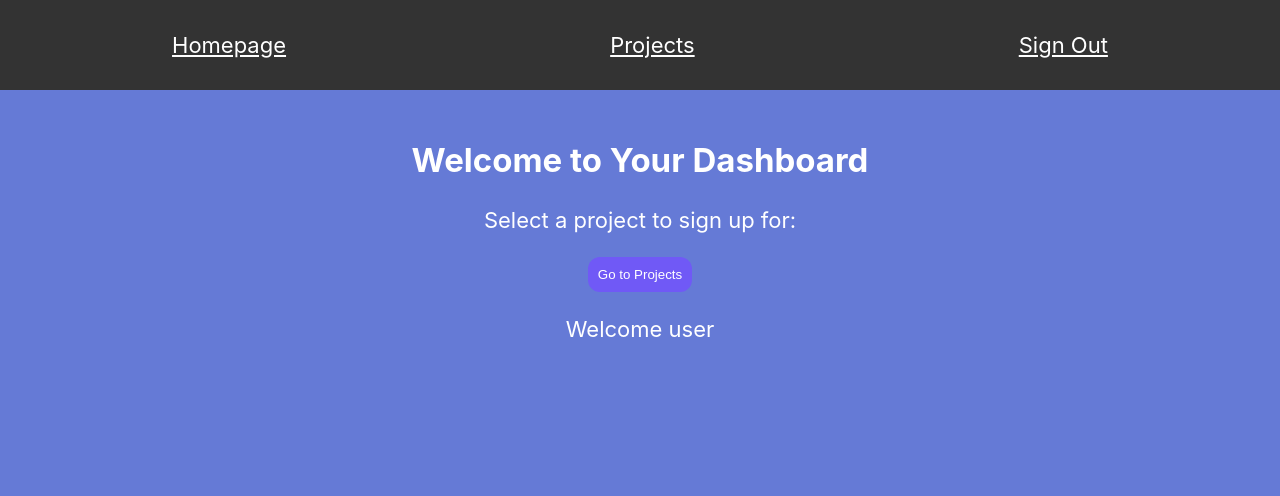
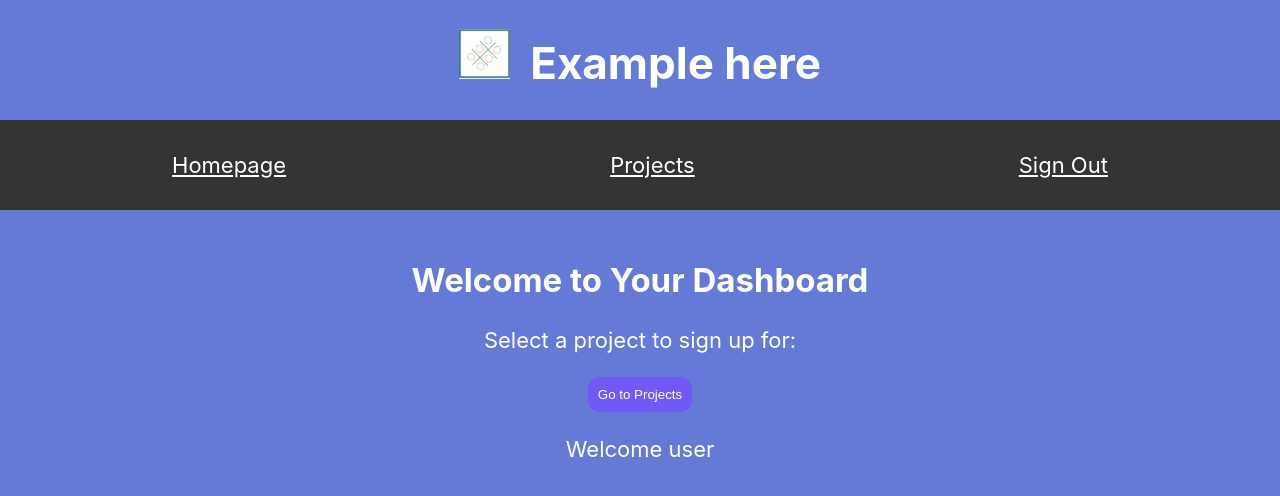
Before and after one commit to jasonbhlee/final_project, a React (Create React App) app in the folder project-app-frontend/: page /home in a window 1280 px wide. Shown: the top 496 px of the page. Built offline with nearby package versions, Linux system fonts and the light colour scheme.

Commit message:
added logo

```diff
--- a/project-app-frontend/src/pages/HomePage.js
+++ b/project-app-frontend/src/pages/HomePage.js
@@ -1,11 +1,18 @@
 import React from 'react';
 import { Link } from 'react-router-dom';
-
+import logo from '../logo.png';
 function HomePage() {
   return (
     <div>
+      <header style={{ display: 'flex', justifyContent: 'center', alignItems: 'center', textAlign: 'center' }}>
+        <h1>
+          <img
+    src={logo}
+    alt="Logo"
+    style={{ height: '50px', marginRight: '20px' }}/>Example here</h1></header>
       {/* Navbar */}
       <nav style={{ backgroundColor: '#333', padding: '10px', color: '#fff' }}>
+
         <ul style={{ listStyle: 'none', display: 'flex', justifyContent: 'space-around', padding: 0 }}>
           <li><Link to="/home" style={{ color: '#fff' }}>Homepage</Link></li>
                     <li><Link to="/projects" style={{ color: '#fff' }}>Projects</Link></li>
--- a/project-app-frontend/src/pages/ProjectsPage.js
+++ b/project-app-frontend/src/pages/ProjectsPage.js
@@ -1,6 +1,6 @@
 import React, { useState, useEffect } from 'react';
 import { Link } from 'react-router-dom';
-
+import logo from '../logo.png';
 function ProjectsPage() {
   const [signedUpProjects, setSignedUpProjects] = useState([]);
   const userEmail = localStorage.getItem('userEmail'); // Get email from localStorage
@@ -76,6 +76,12 @@ function ProjectsPage() {
 
   return (
     <div>
+      <header style={{ display: 'flex', justifyContent: 'center', alignItems: 'center', textAlign: 'center' }}>
+              <h1>
+                <img
+          src={logo}
+          alt="Logo"
+          style={{ height: '50px', marginRight: '20px' }}/>Example here</h1></header>
       {/* Navbar */}
       <nav style={{ backgroundColor: '#333', padding: '10px', color: '#fff' }}>
         <ul style={{ listStyle: 'none', display: 'flex', justifyContent: 'space-around', padding: 0 }}>
--- a/project-app-frontend/src/pages/RegisterPage.js
+++ b/project-app-frontend/src/pages/RegisterPage.js
@@ -42,7 +42,9 @@ function RegisterPage() {
   };
 
   return (
-    <div style={{ textAlign: 'center', marginTop: '50px' }}>
+
+    <div style={{ textAlign: 'center'}}>
+      <nav style={{ backgroundColor: '#333', padding: '10px', color: '#fff', height: '74px' }}></nav>
       <h2>Register</h2>
       <form onSubmit={handleSubmit} style={{ textAlign: 'left', display: 'inline-block' }}>
         <div style={{ marginBottom: '10px' }}>
--- a/project-app-frontend/src/pages/SignInPage.js
+++ b/project-app-frontend/src/pages/SignInPage.js
@@ -79,7 +79,13 @@ function SignInPage() {
 
   return (
     <div style={{ textAlign: 'center' }}>
+
       <nav style={{ backgroundColor: '#333', padding: '10px', color: '#fff', height: '74px' }}></nav>
+
+
+
+
+
 
       <h2>Sign In</h2>
       <form onSubmit={handleSubmit} style={{ display: 'inline-block', textAlign: 'left' }}>
```
Also changed, not shown: project-app-frontend/src/logo.png (added).
